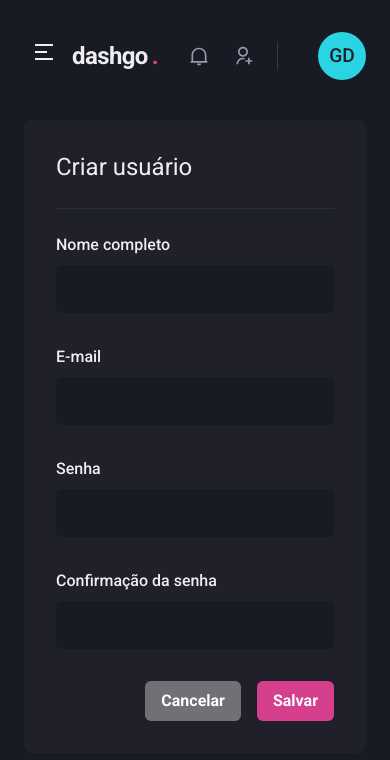
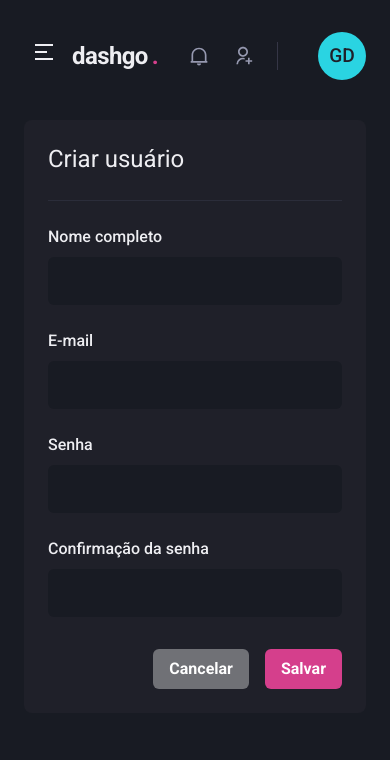
Before and after one commit to GabrielDVpereira/Ignite, a Next.js app in the folder projects/dashgo/: page /users/create in a window 390 px wide. Shown: the top 760 px of the page. Built offline with nearby package versions, Linux system fonts and the light colour scheme.

Commit message:
adjust responsivity for user create page

```diff
--- a/projects/dashgo/src/pages/users/create.tsx
+++ b/projects/dashgo/src/pages/users/create.tsx
@@ -19,18 +19,18 @@
 
       <Flex w="100%" my="6" maxWidth={1480} mx="auto" px="6">
         <Sidebar />
-        <Box flex="1" borderRadius={8} bg="gray.800" p="8">
+        <Box flex="1" borderRadius={8} bg="gray.800" p={["6", "8"]}>
           <Heading size="lg" fontWeight="normal">
             Criar usuário
           </Heading>
           <Divider my="6" borderColor="gray.700" />
-          <VStack spacing="8">
-            <SimpleGrid minChildWidth="240px" spacing="8" w="100%">
+          <VStack spacing={["6", "8"]}>
+            <SimpleGrid minChildWidth="240px" spacing={["6", "8"]} w="100%">
               <Input name="name" label="Nome completo" />
               <Input name="email" label="E-mail" type="email" />
             </SimpleGrid>
 
-            <SimpleGrid minChildWidth="240px" spacing="8" w="100%">
+            <SimpleGrid minChildWidth="240px" spacing={["6", "8"]} w="100%">
               <Input name="password" type="password" label="Senha" />
               <Input
                 name="password_confirmation"
```
